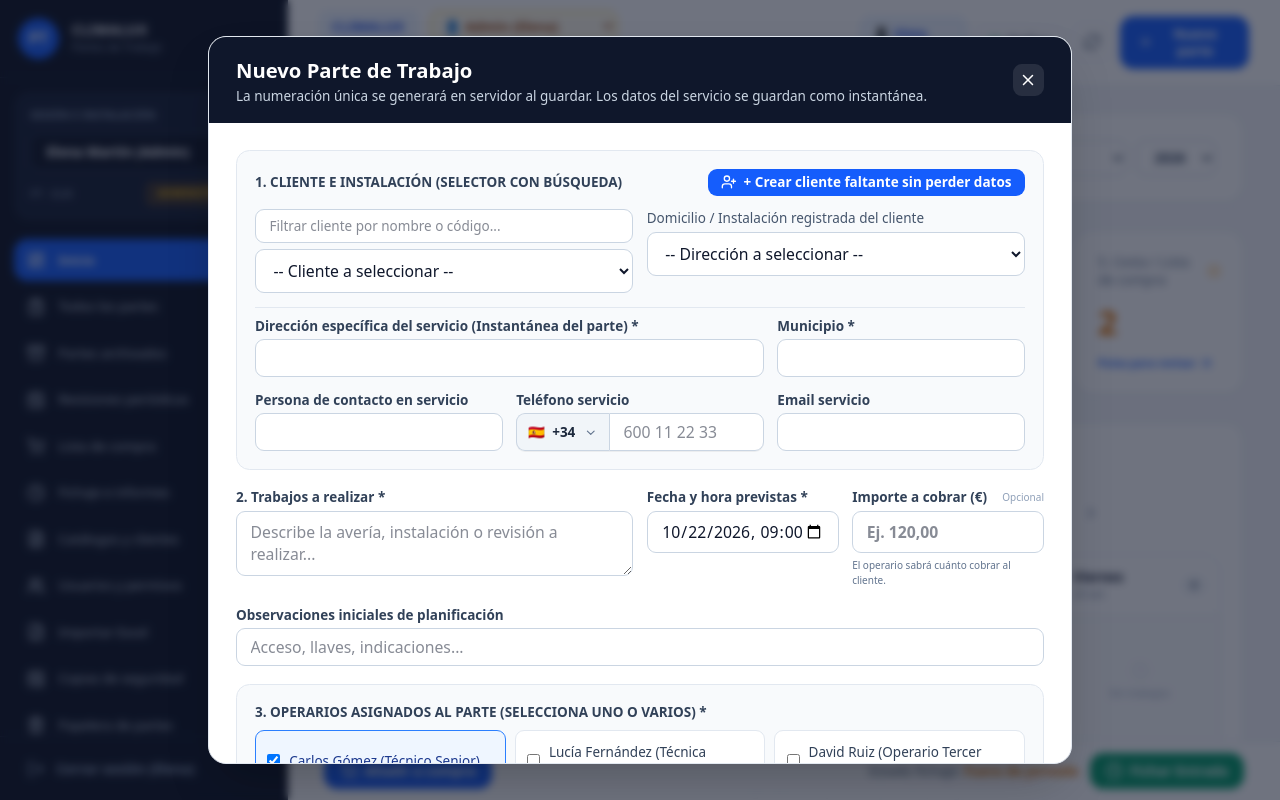
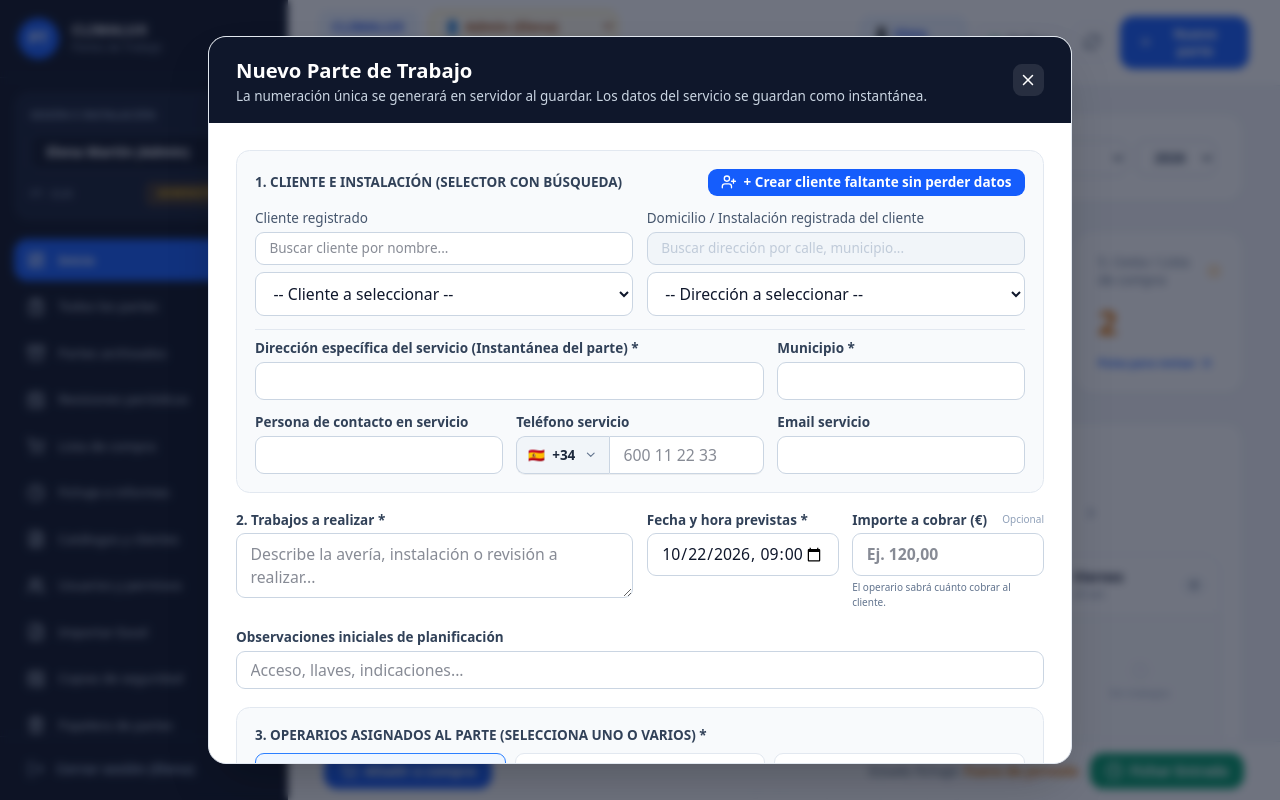
Before and after one commit to jugarbar666/app-partes-trabajo, a React (Vite) app: page / in a window 1280 px wide. Both pictures are taken after a click on the button "+ Nuevo". Shown: the top 800 px of the page. Built offline with nearby package versions, Linux system fonts and the light colour scheme.

Commit message:
feat: busqueda por cualquier parte del nombre y direccion, retirando codigo de cliente

```diff
--- a/src/components/WorkOrdersModule.tsx
+++ b/src/components/WorkOrdersModule.tsx
@@ -74,6 +74,7 @@ export const WorkOrderCreateModal: React.FC<{
   const { requestSaveConfirmation, notifyError } = useUIConfirmation();
   const [customers, setCustomers] = useState(() => backend.getCustomers(false));
   const [customerSearch, setCustomerSearch] = useState('');
+  const [addressSearch, setAddressSearch] = useState('');
   const [selectedCustomerId, setSelectedCustomerId] = useState(
     preselectedCustomerId || ''
   );
@@ -140,6 +141,7 @@ export const WorkOrderCreateModal: React.FC<{
   const handleSelectCustomer = (custId: string) => {
     setSelectedCustomerId(custId);
     setSelectedAddressId('');
+    setAddressSearch('');
     if (!custId) {
       setContactName('');
       setContactPhone('');
@@ -233,11 +235,23 @@ export const WorkOrderCreateModal: React.FC<{
     }
   };
 
-  const filteredCustomers = customers.filter(
-    (c) =>
-      c.name.toLowerCase().includes(customerSearch.toLowerCase()) ||
-      c.code.toLowerCase().includes(customerSearch.toLowerCase())
-  );
+  const normalizeSearch = (str: string) =>
+    str.normalize('NFD').replace(/[\u0300-\u036f]/g, '').toLowerCase().trim();
+
+  const filteredCustomers = customers.filter((c) => {
+    if (!customerSearch.trim()) return true;
+    const term = normalizeSearch(customerSearch);
+    return normalizeSearch(c.name).includes(term);
+  });
+
+  const filteredAddresses = useMemo(() => {
+    if (!addressSearch.trim()) return addresses;
+    const term = normalizeSearch(addressSearch);
+    return addresses.filter((a) => {
+      const combined = `${a.alias || ''} ${a.address_line || ''} ${a.city || ''} ${a.postal_code || ''} ${a.province || ''}`;
+      return normalizeSearch(combined).includes(term);
+    });
+  }, [addresses, addressSearch]);
 
   const handleSubmit = (e: React.FormEvent) => {
     e.preventDefault();
@@ -346,11 +360,14 @@ export const WorkOrderCreateModal: React.FC<{
 
             <div className="grid grid-cols-1 sm:grid-cols-2 gap-3">
               <div>
+                <label className="block text-xs font-medium text-slate-600 mb-1">
+                  Cliente registrado
+                </label>
                 <input
                   type="search"
                   value={customerSearch}
                   onChange={(e) => setCustomerSearch(e.target.value)}
-                  placeholder="Filtrar cliente por nombre o código..."
+                  placeholder="Buscar cliente por nombre..."
                   className="w-full px-3 py-1.5 rounded-lg border border-slate-300 text-xs bg-white mb-1.5"
                 />
                 <select
@@ -362,7 +379,7 @@ export const WorkOrderCreateModal: React.FC<{
                   <option value="">-- Cliente a seleccionar --</option>
                   {filteredCustomers.map((c) => (
                     <option key={c.id} value={c.id}>
-                      {c.code} — {c.name}
+                      {c.name}
                     </option>
                   ))}
                 </select>
@@ -372,6 +389,14 @@ export const WorkOrderCreateModal: React.FC<{
                 <label className="block text-xs font-medium text-slate-600 mb-1">
                   Domicilio / Instalación registrada del cliente
                 </label>
+                <input
+                  type="search"
+                  value={addressSearch}
+                  onChange={(e) => setAddressSearch(e.target.value)}
+                  placeholder="Buscar dirección por calle, municipio..."
+                  disabled={!selectedCustomerId || addresses.length === 0}
+                  className="w-full px-3 py-1.5 rounded-lg border border-slate-300 text-xs bg-white mb-1.5 disabled:bg-slate-100 disabled:text-slate-400"
+                />
                 <select
                   data-testid="select-wo-address"
                   value={selectedAddressId}
@@ -397,9 +422,9 @@ export const WorkOrderCreateModal: React.FC<{
                   className="w-full px-3 py-2 rounded-lg border border-slate-300 text-sm bg-white"
                 >
                   <option value="">-- Dirección a seleccionar --</option>
-                  {addresses.map((a) => (
+                  {filteredAddresses.map((a) => (
                     <option key={a.id} value={a.id}>
-                      {a.alias}: {a.address_line} ({a.city})
+                      {a.alias ? `${a.alias}: ` : ''}{a.address_line} ({a.city})
                     </option>
                   ))}
                 </select>
```
